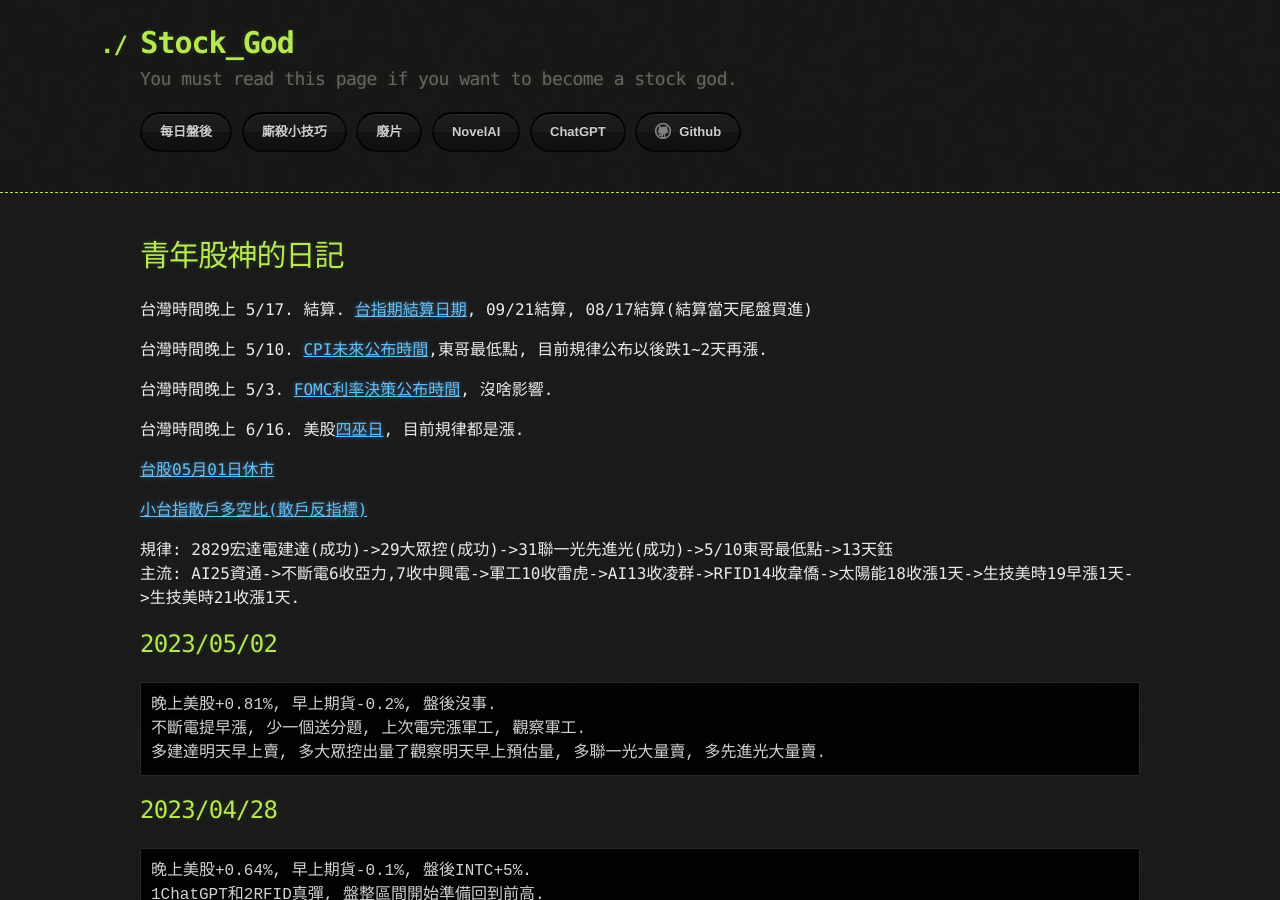
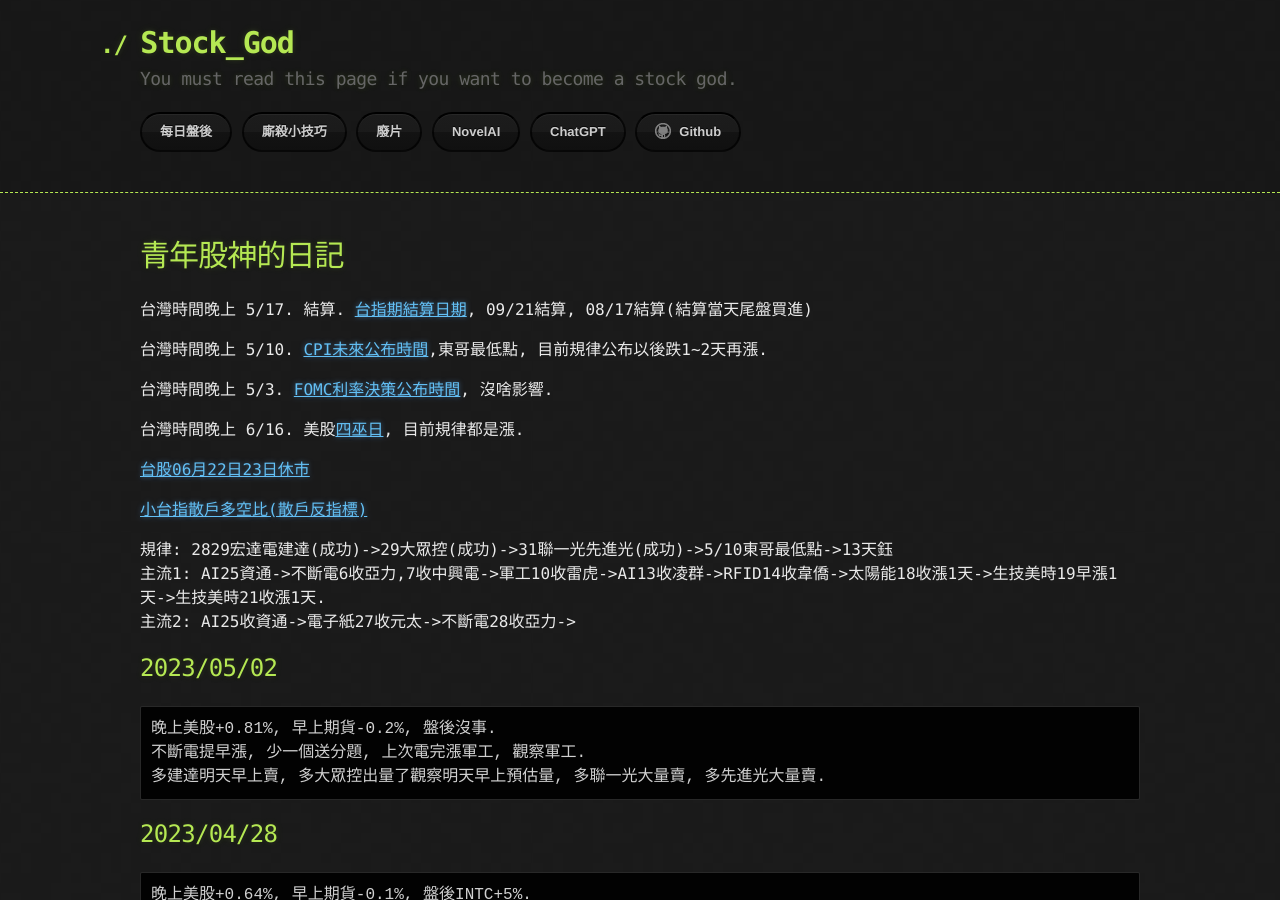
Before and after one commit to lepg5487/Stock_God, a Jekyll site: the page built from index.md, in a window 1280 px wide and 900 px high. Built offline with Jekyll 4.4.1, drawn with Linux system fonts in a browser that asks for light colours; our own code applies the rules of GitHub Pages for plain Markdown files.

Commit message:
Update index.md

````diff
--- a/index.md
+++ b/index.md
@@ -12,12 +12,13 @@ layout: testlayouts
 
 台灣時間晚上 6/16. 美股[四巫日](https://www.taifex.com.tw/file/taifex/CHINESE/4/2023Calendar_cv1.pdf), 目前規律都是漲.
 
-[台股05月01日休市](https://www.twse.com.tw/zh/holidaySchedule/holidaySchedule)
+[台股06月22日23日休市](https://www.twse.com.tw/zh/holidaySchedule/holidaySchedule)
 
 [小台指散戶多空比(散戶反指標)](https://www.macromicro.me/charts/20069/tw-mtx-long-to-short-ratio-of-individual-player)
 
 規律: 2829宏達電建達(成功)->29大眾控(成功)->31聯一光先進光(成功)->5/10東哥最低點->13天鈺
-主流: AI25資通->不斷電6收亞力,7收中興電->軍工10收雷虎->AI13收凌群->RFID14收韋僑->太陽能18收漲1天->生技美時19早漲1天->生技美時21收漲1天.
+主流1: AI25資通->不斷電6收亞力,7收中興電->軍工10收雷虎->AI13收凌群->RFID14收韋僑->太陽能18收漲1天->生技美時19早漲1天->生技美時21收漲1天.
+主流2: AI25收資通->電子紙27收元太->不斷電28收亞力->
 
 ## 2023/05/02
 ```
````
